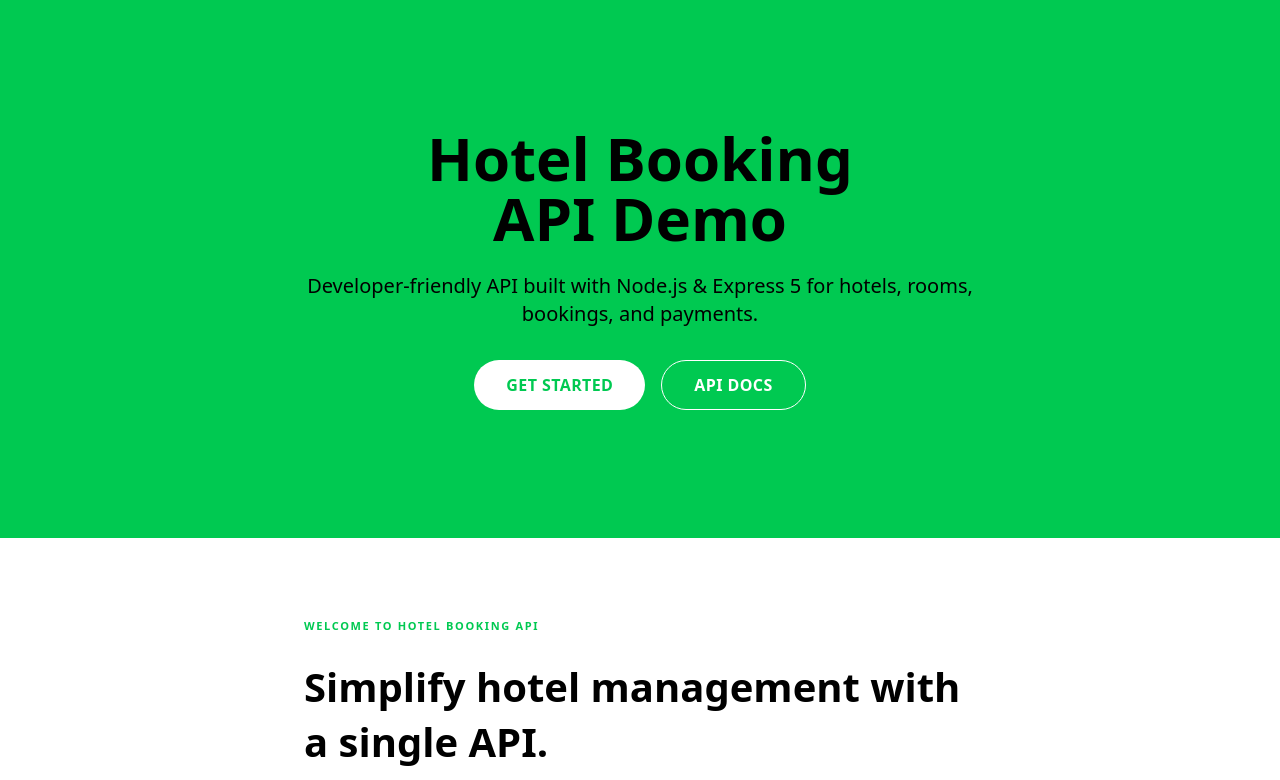
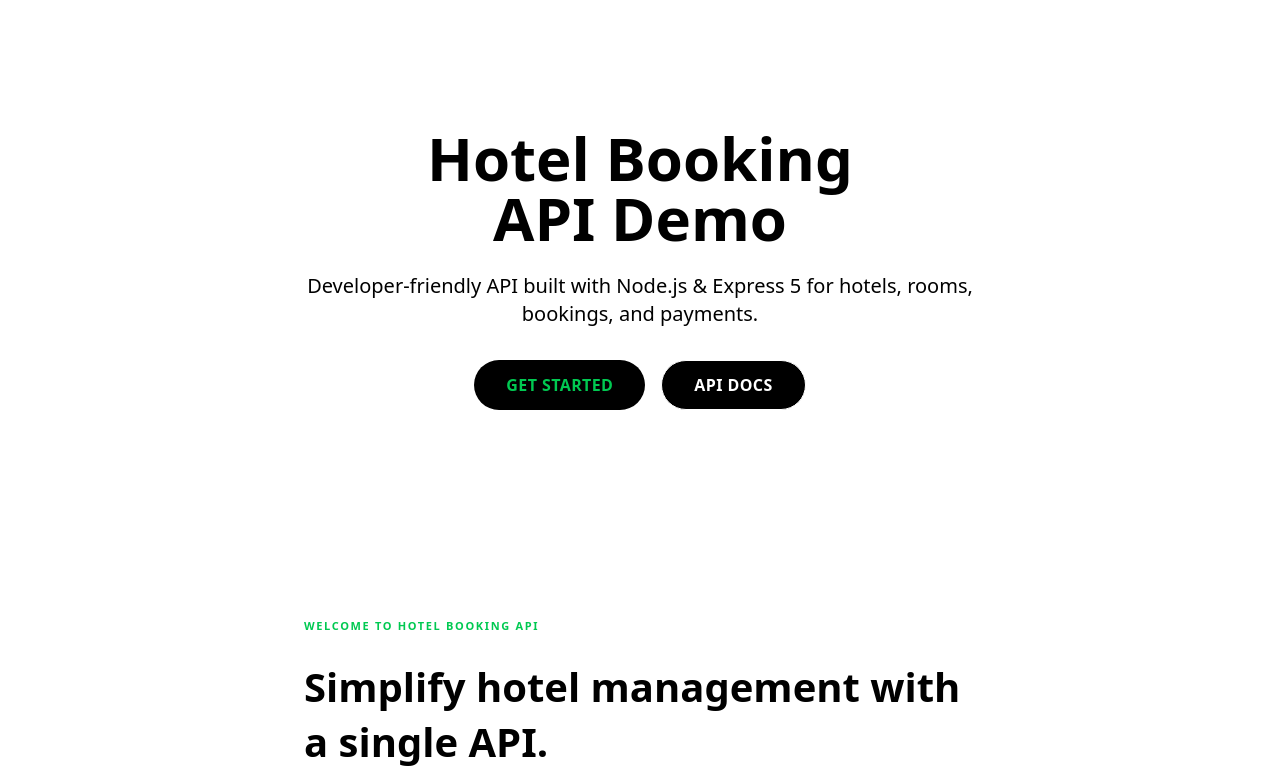
Before and after one commit to festus-sulumeti/hotel-booking-api-demo-docs, a React (Vite) app: page / in a window 1280 px wide. Shown: the top 780 px of the page. Built offline with nearby package versions, Linux system fonts and the light colour scheme.

Commit message:
fix: home page design

```diff
--- a/src/components/Home.tsx
+++ b/src/components/Home.tsx
@@ -42,7 +42,7 @@ const Hero = () => {
       {/* <Navbar /> */}
 
       {/* Hero Section */}
-      <section className="bg-green-500 text-black py-32 px-6 sm:px-12 text-center relative overflow-hidden">
+      <section className="bg-white text-black py-32 px-6 sm:px-12 text-center relative overflow-hidden">
         <motion.div
           initial={{ opacity: 0, y: 50 }}
           animate={{ opacity: 1, y: 0 }}
@@ -59,14 +59,14 @@ const Hero = () => {
             <motion.button
               whileHover={{ scale: 1.05 }}
               whileTap={{ scale: 0.95 }}
-              className="bg-white text-green-500 px-6 sm:px-8 py-3 rounded-full font-semibold text-sm sm:text-base uppercase tracking-wide hover:bg-gray-100 transition"
+              className="bg-black text-green-500 px-6 sm:px-8 py-3 rounded-full font-semibold text-sm sm:text-base uppercase tracking-wide hover:bg-gray-100 transition"
             >
               <Link to="/docs">Get Started</Link>
             </motion.button>
             <motion.button
               whileHover={{ scale: 1.05 }}
               whileTap={{ scale: 0.95 }}
-              className="bg-transparent border border-white text-white px-6 sm:px-8 py-3 rounded-full font-semibold text-sm sm:text-base uppercase tracking-wide hover:bg-white hover:text-black transition"
+              className="bg-black border border-white text-white px-6 sm:px-8 py-3 rounded-full font-semibold text-sm sm:text-base uppercase tracking-wide hover:bg-white hover:text-black transition"
             >
               <Link to="/auth">API Docs</Link>
             </motion.button>
```
